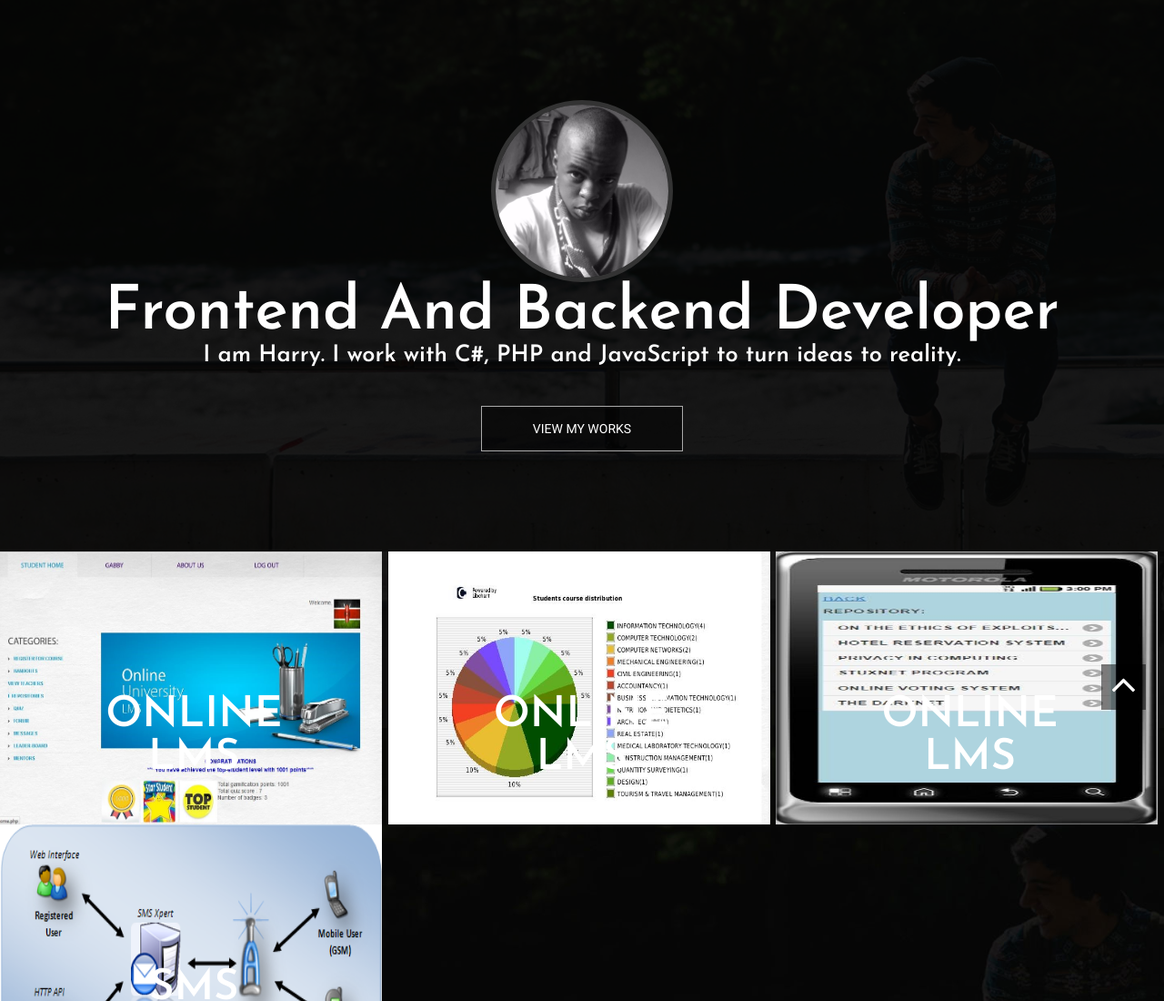
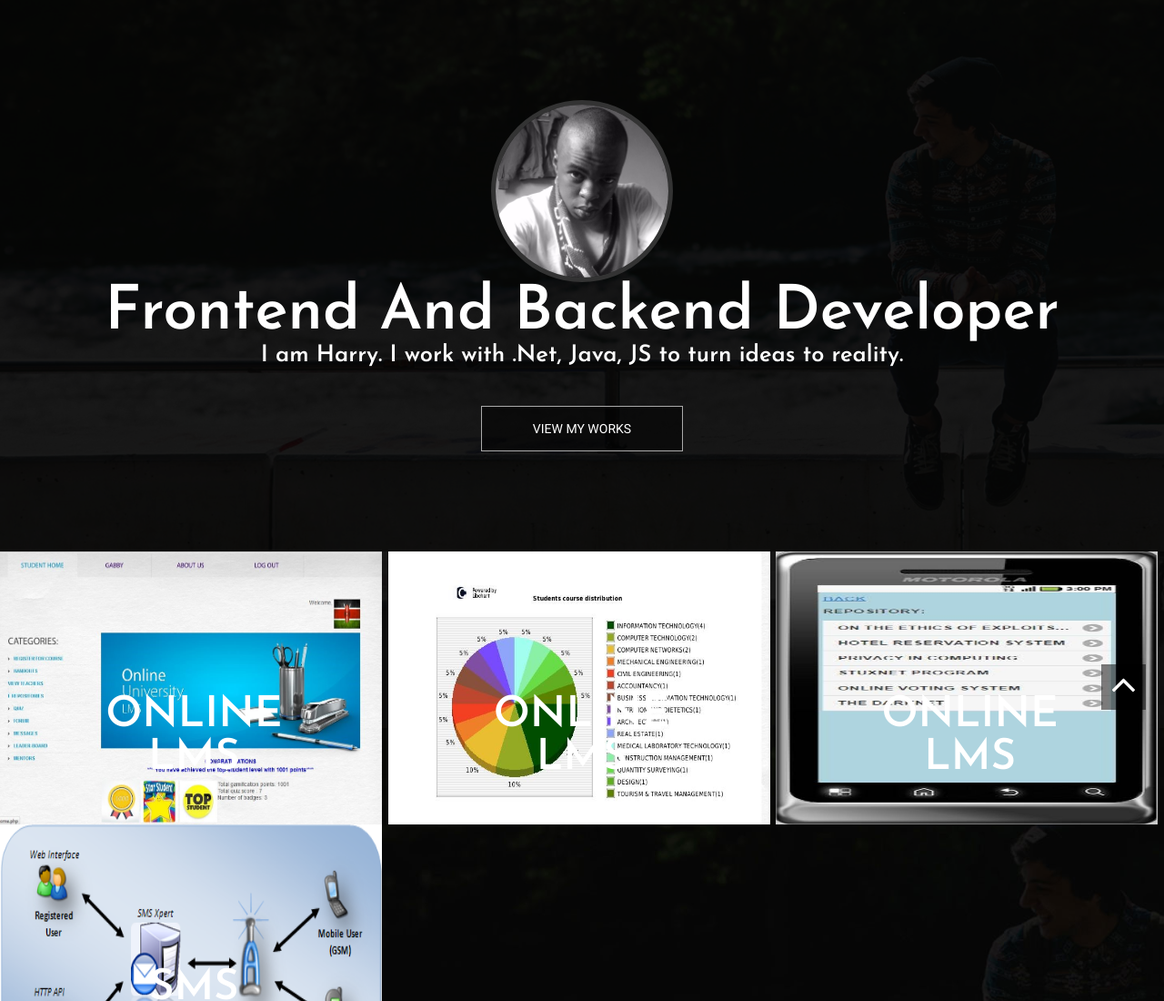
Before and after one commit to harrymas21/harrymas21.github.io, a plain HTML site: page index.html in a window 1280 px wide. Shown: the top 1100 px of the page at 91% size. Drawn offline with Linux system fonts and the light colour scheme.

Commit message:
Update index.html

```diff
--- a/index.html
+++ b/index.html
@@ -27,13 +27,11 @@
 <link rel="shortcut icon" href="images/profile.jpeg" type="image/x-icon">
 <link rel="icon" href="images/profile.jpeg" type="image/x-icon">
 
-
 <link rel="stylesheet" href="assets/style.css">
 
 </head>
 
 <body>
-
 
 <div id="home">
 <!-- Slider Starts -->
@@ -44,7 +42,7 @@
               <div class="caption-info">
               <img src="images/profile.jpeg" class="img-circle profile" height="200" width="200">
               <h1 class="animated bounceInUp">Frontend and Backend developer</h1>
-              <p class="animated bounceInLeft"> I am Harry. I work with C#, PHP and JavaScript to turn ideas to reality.</p>
+              <p class="animated bounceInLeft"> I am Harry. I work with .Net, Java, JS to turn ideas to reality.</p>
              <div class="animated bounceInDown"><a href="#works" class="btn btn-default explore">View My Works</a></div>
               </div>
             </div>
@@ -105,7 +103,6 @@ Harry Shaulin 2017
 <!-- # Footer Ends -->
 <a href="#home" class="gototop "><i class="fa fa-angle-up  fa-3x"></i></a>
 
-
 <!-- The Bootstrap Image Gallery lightbox, should be a child element of the document body -->
 <div id="blueimp-gallery" class="blueimp-gallery blueimp-gallery-controls">
     <!-- The container for the modal slides -->
@@ -118,16 +115,11 @@ Harry Shaulin 2017
     <!-- The modal dialog, which will be used to wrap the lightbox content -->
 </div>
 
-
-
 <!-- jquery -->
 <script src="assets/jquery.js"></script>
 
-
-
 <!-- wow script -->
 <script src="assets/wow/wow.min.js"></script>
-
 
 <!-- boostrap -->
 <script src="assets/bootstrap/js/bootstrap.js" type="text/javascript" ></script>
@@ -139,7 +131,6 @@ Harry Shaulin 2017
 <!-- gallery -->
 <script src="assets/gallery/jquery.blueimp-gallery.min.js"></script>
 
-
 <!-- custom script -->
 <script src="assets/script.js"></script>
 
```
